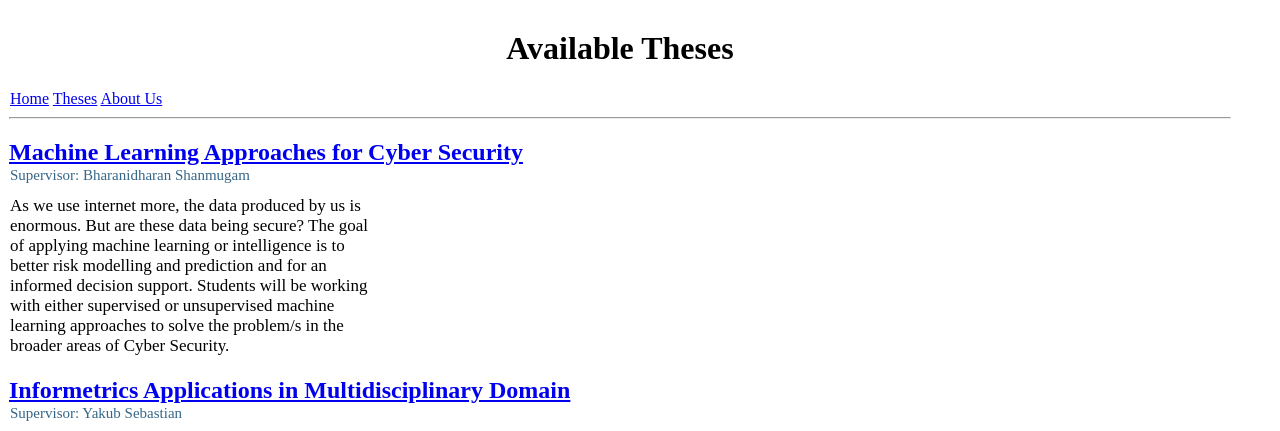
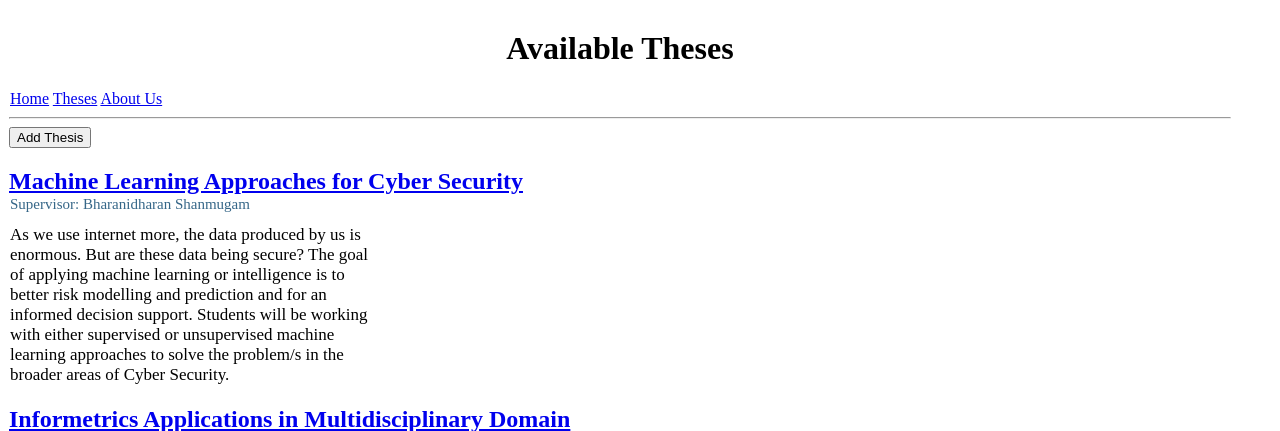
Before and after one commit to vendelg/hit237_group24_sem1_2024, a Django app: page /page2 in a window 1280 px wide. Shown: the top 431 px of the page. Run offline with Django 4.2, Linux system fonts and the light colour scheme; data comes from the database, SQL or seed files in the repository.

Commit message:
Add Thesis Button

```diff
--- a/Assignment/assignment_proj/assignment2_app/forms.py
+++ b/Assignment/assignment_proj/assignment2_app/forms.py
@@ -8,6 +8,7 @@ class ThesisForm(forms.ModelForm):
     exclude = []
 
     labels = {
+      'tid': 'Thesis ID',
       'desc': 'Description',
-      'sup_name': 'Supervisor'
+      'supName': 'Supervisor'
     }
--- a/Assignment/assignment_proj/assignment2_app/templates/assignment2_app/page2.html
+++ b/Assignment/assignment_proj/assignment2_app/templates/assignment2_app/page2.html
@@ -7,6 +7,7 @@
 {% endblock %}
 
 {% block main_body %}
+<a href="add/thesis/"><button>Add Thesis</button></a>
 {% for thesis in theses %}
   <h2><a href="page3/{{ thesis.tid }} ">{{ thesis.title }}</a></h2>
   <div class= "supervisor_name"> Supervisor: {{ thesis.supName }} </div>
--- a/Assignment/assignment_proj/assignment2_app/views.py
+++ b/Assignment/assignment_proj/assignment2_app/views.py
@@ -149,7 +149,7 @@ def edit_thesis(request, key=1):   # Step 3
 def delete_publisher(request,key):
 
     # Fetch exixting publisher record from database
-    thesis = Project.objects.get(id=int(key))
+    thesis = Project.objects.get(tid=int(key))
 
     if request.method == 'POST':
 
```
Also changed, not shown: Assignment/assignment_proj/db.sqlite3.
